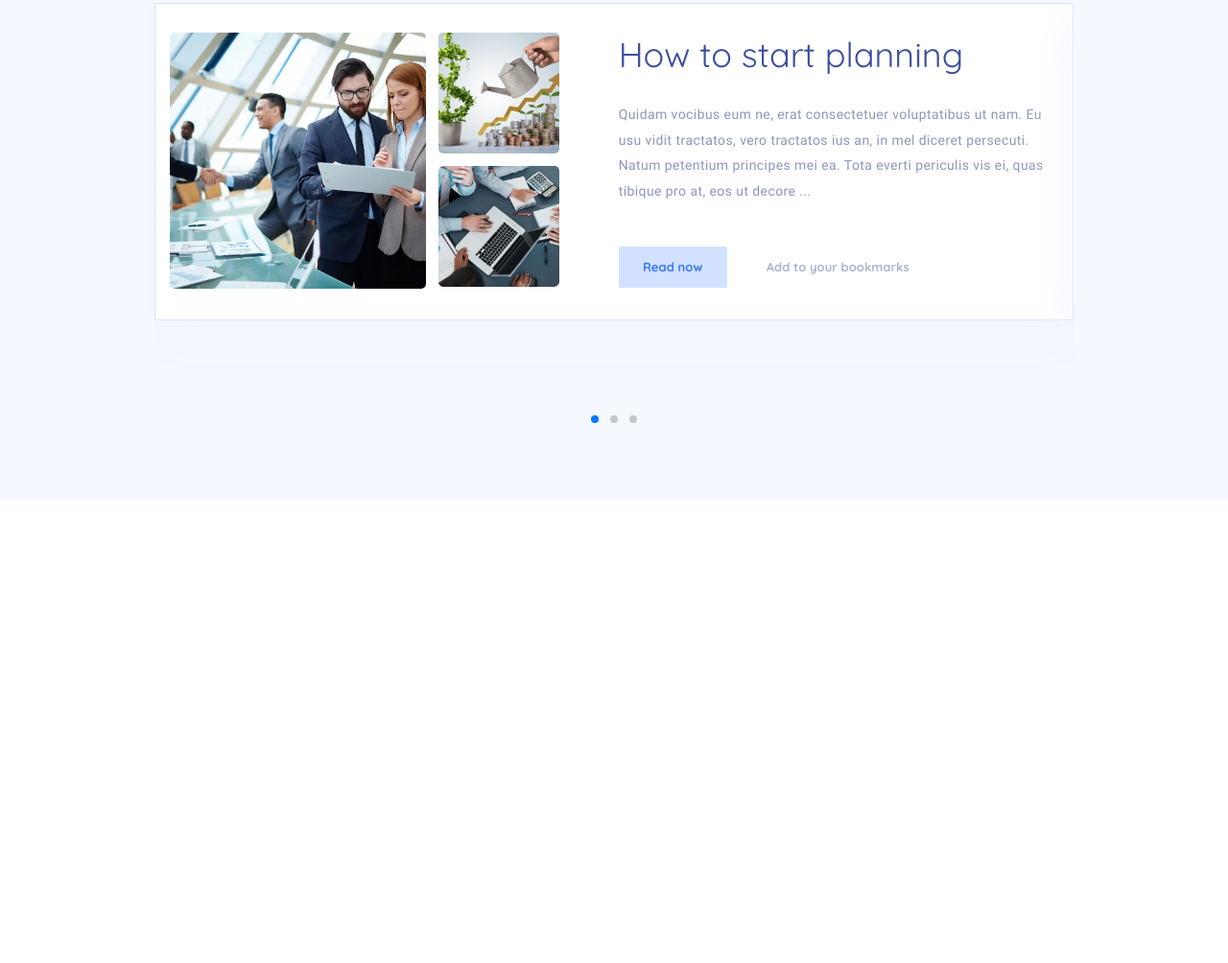
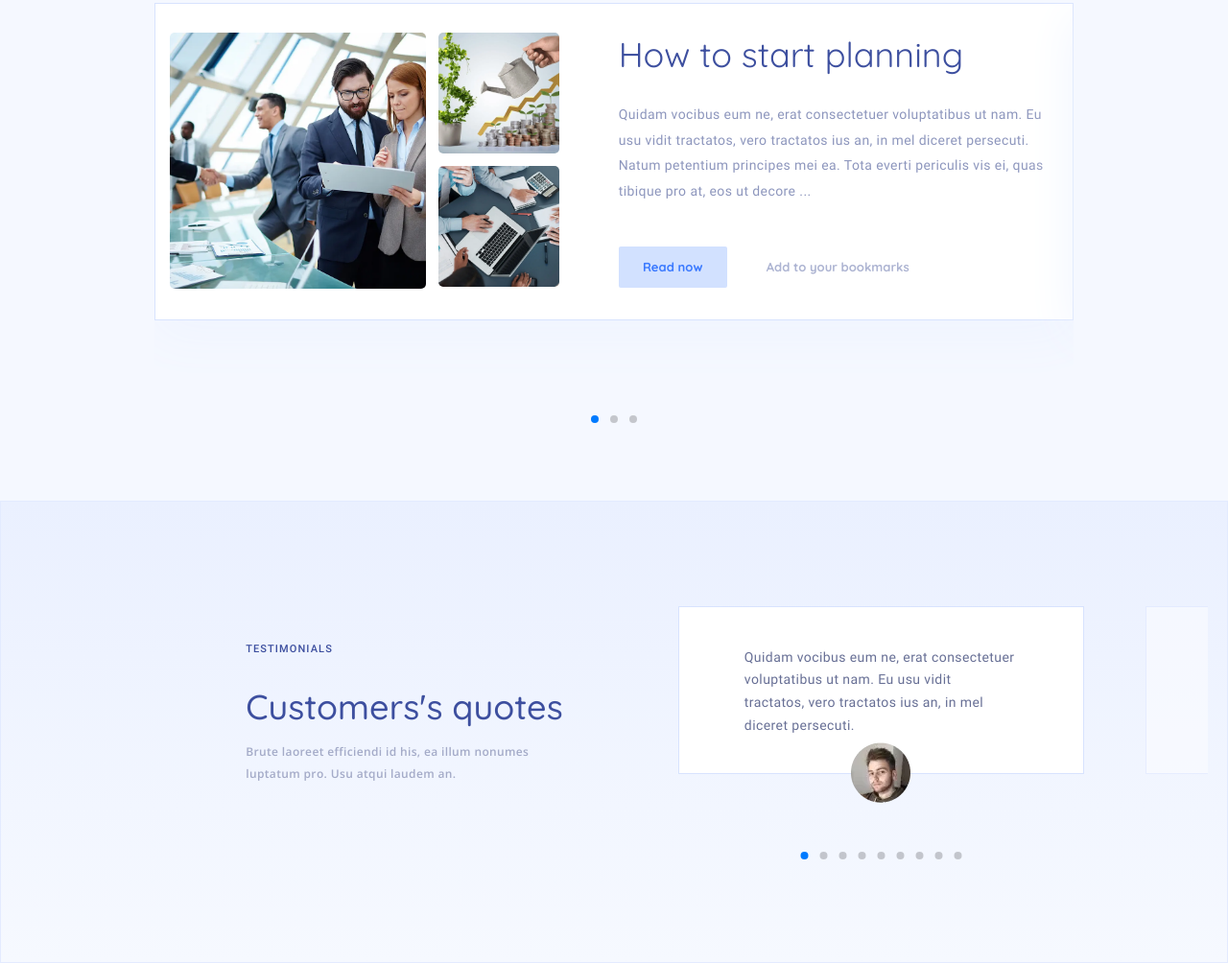
Before and after one commit to andreicritick/productivity, a website: page public/index.html in a window 1280 px wide. Shown: the part 2779-3783 px from the top of the page at 96% size. Before the commit the page ends 3301 px from the top, so only its background shows below. Drawn offline with Linux system fonts and the light colour scheme; files whose address does not match are found by name.

Commit message:
created desktop version

```diff
--- a/public/index.html
+++ b/public/index.html
@@ -444,6 +444,67 @@
 		</div>
 	</div>
 </section>
+	<section class="customers">
+    <div class="container">
+        <div class="customers-inner">
+            <div class="customers-text-wrapp">
+                <div class="subtitle">
+                    TESTIMONIALS
+                </div>
+                <div class="customers-title">
+                    Customers's quotes
+                </div>
+                <div class="customers-text">
+                    Brute laoreet efficiendi id his, ea illum nonumes luptatum pro. Usu atqui laudem an.
+                </div>
+            </div>
+            <div class="customers-swiper-wrapp">
+                <div class="swiper swiper-customers">
+                    <div class="swiper-wrapper">
+                        <div class="swiper-slide customers-slide">
+    <p class="customers-slide-text">Quidam vocibus eum ne, erat consectetuer voluptatibus ut nam. Eu usu vidit tractatos, vero tractatos ius an, in mel diceret persecuti.</p>
+    <picture><source srcset="img/customers/face.webp" type="image/webp"><img class="customers-img" src="img/customers/face.png" alt="" width="62" height="62"></picture>
+</div>
+<div class="swiper-slide customers-slide">
+    <p class="customers-slide-text">Quidam vocibus eum ne, erat consectetuer voluptatibus ut nam. Eu usu vidit tractatos, vero tractatos ius an, in mel diceret persecuti.</p>
+    <picture><source srcset="img/customers/face.webp" type="image/webp"><img class="customers-img" src="img/customers/face.png" alt="" width="62" height="62"></picture>
+</div>
+<div class="swiper-slide customers-slide">
+    <p class="customers-slide-text">Quidam vocibus eum ne, erat consectetuer voluptatibus ut nam. Eu usu vidit tractatos, vero tractatos ius an, in mel diceret persecuti.</p>
+    <picture><source srcset="img/customers/face.webp" type="image/webp"><img class="customers-img" src="img/customers/face.png" alt="" width="62" height="62"></picture>
+</div>
+<div class="swiper-slide customers-slide">
+    <p class="customers-slide-text">Quidam vocibus eum ne, erat consectetuer voluptatibus ut nam. Eu usu vidit tractatos, vero tractatos ius an, in mel diceret persecuti.</p>
+    <picture><source srcset="img/customers/face.webp" type="image/webp"><img class="customers-img" src="img/customers/face.png" alt="" width="62" height="62"></picture>
+</div>
+<div class="swiper-slide customers-slide">
+    <p class="customers-slide-text">Quidam vocibus eum ne, erat consectetuer voluptatibus ut nam. Eu usu vidit tractatos, vero tractatos ius an, in mel diceret persecuti.</p>
+    <picture><source srcset="img/customers/face.webp" type="image/webp"><img class="customers-img" src="img/customers/face.png" alt="" width="62" height="62"></picture>
+</div>
+<div class="swiper-slide customers-slide">
+    <p class="customers-slide-text">Quidam vocibus eum ne, erat consectetuer voluptatibus ut nam. Eu usu vidit tractatos, vero tractatos ius an, in mel diceret persecuti.</p>
+    <picture><source srcset="img/customers/face.webp" type="image/webp"><img class="customers-img" src="img/customers/face.png" alt="" width="62" height="62"></picture>
+</div>
+<div class="swiper-slide customers-slide">
+    <p class="customers-slide-text">Quidam vocibus eum ne, erat consectetuer voluptatibus ut nam. Eu usu vidit tractatos, vero tractatos ius an, in mel diceret persecuti.</p>
+    <picture><source srcset="img/customers/face.webp" type="image/webp"><img class="customers-img" src="img/customers/face.png" alt="" width="62" height="62"></picture>
+</div>
+<div class="swiper-slide customers-slide">
+    <p class="customers-slide-text">Quidam vocibus eum ne, erat consectetuer voluptatibus ut nam. Eu usu vidit tractatos, vero tractatos ius an, in mel diceret persecuti.</p>
+    <picture><source srcset="img/customers/face.webp" type="image/webp"><img class="customers-img" src="img/customers/face.png" alt="" width="62" height="62"></picture>
+</div>
+<div class="swiper-slide customers-slide">
+    <p class="customers-slide-text">Quidam vocibus eum ne, erat consectetuer voluptatibus ut nam. Eu usu vidit tractatos, vero tractatos ius an, in mel diceret persecuti.</p>
+    <picture><source srcset="img/customers/face.webp" type="image/webp"><img class="customers-img" src="img/customers/face.png" alt="" width="62" height="62"></picture>
+</div>
+
+                    </div>
+                    <div class="swiper-pagination customers-pagination"></div>
+                </div>
+            </div>
+        </div>
+    </div>
+</section>
 </main>
 
 		<footer class="footer"></footer>
--- /dev/null
+++ b/src/js/customers/customers-slide.js
@@ -0,0 +1,24 @@
+import Swiper, { Pagination } from 'swiper'
+
+document.addEventListener( 'DOMContentLoaded', () => {
+	'use strict'
+
+    swiperSlider()
+} )
+
+const swiperSlider = () => {
+    const heroItems = document.querySelector( '.customers' )
+
+    if ( ! heroItems ) return
+
+    const swiper = new Swiper('.swiper-customers', {
+        modules: [ Pagination ],
+        slidesPerView: 1,
+        spaceBetween: 64,
+
+        pagination: {
+            el: '.swiper-pagination.customers-pagination',
+            clickable: true,
+        }
+    } )
+}
--- a/src/js/main.js
+++ b/src/js/main.js
@@ -20,3 +20,6 @@ import './stats/numbers'
 //blog
 import './blog/blog'
 import './blog/gallery'
+
+//customers
+import './customers/customers-slide'
--- a/src/scss/main.scss
+++ b/src/scss/main.scss
@@ -22,6 +22,7 @@
 @import 'sections/stats/stats';
 @import 'sections/blog/blog';
 @import 'sections/blog/modal';
+@import 'sections/customers/customers';
 
 //Buttons
 @import 'common/buttons';
--- /dev/null
+++ b/src/scss/sections/customers/customers.scss
@@ -0,0 +1,103 @@
+.customers {
+	padding: 109px 0 106px;
+	background: $bg-customers;
+	border: 1px solid #E3EBff;
+
+	.container {
+		max-width: 1440px;
+	}
+
+	&-inner {
+		display: flex;
+		width: 100%;
+		max-width: 1375px;
+	}
+
+	.subtitle {
+		margin-bottom: 31px;
+	}
+
+	&-text-wrapp {
+		width: 50%;
+		max-width: 333px;
+		margin: 0 9.5% 0 19%;
+		padding-top: 38px;
+	}
+
+	&-title {
+		font-family: $ff-quick;
+		font-weight: $fw-medium;
+		font-size: $fs-xl;
+		line-height: 1.25;
+		color: $headings;
+		margin-bottom: 14px;
+	}
+
+	&-text {
+		font-family: $ff-os;
+		font-weight: $fw-semibold;
+		font-size: $fs-xs;
+		line-height: 1.9;
+		letter-spacing: $ls03;
+		color: #A4ABC8;
+	}
+
+	.swiper-customers {
+		width: 423px;
+		height: 175px;
+		overflow: visible;
+		margin-left: 0;
+	}
+
+	&-swiper-wrapp {
+		width: 50%;
+		height: 265px;
+		overflow: hidden;
+	}
+
+	&-wrapp {
+		display: flex;
+		justify-content: flex-start;
+		overflow: hidden;
+		width: calc( 100vw - 333px);
+	}
+
+	&-slide {
+		border: 1px solid #D8E3FE;
+		padding: 41px 71px 0 68px;
+		background: $white;
+		transition: opacity ease $tr;
+	}
+
+	&-slide-text {
+		font-family: $ff-roboto;
+		font-weight: $fw-regular;
+		font-size: $fs-ss;
+		line-height: 1.7;
+		letter-spacing: $ls03;
+		color: $text;
+	}
+
+	.swiper-slide-prev {
+		visibility: hidden;
+	}
+
+	.swiper-slide-next {
+		opacity: 0.45;
+	}
+
+	&-img {
+		position: absolute;
+		bottom: -31px;
+		left: 50%;
+		transform: translateX( -50%);
+	}
+
+	.swiper-horizontal > .swiper-pagination-bullets,
+	.swiper-pagination-bullets.swiper-pagination-horizontal,
+	.swiper-pagination-custom, .swiper-pagination-fraction {
+		position: relative;
+		bottom: 0;
+		margin-top: 70px;
+	}
+}
```
Also changed, not shown: src/html/index.html (+1 -0 lines), src/html/template-parts/sections/customers/customers-slide.html (added, +4 -0 lines), src/html/template-parts/sections/customers/customers.html (added, +35 -0 lines), public/css/main.min.css, public/js/main.min.js.
